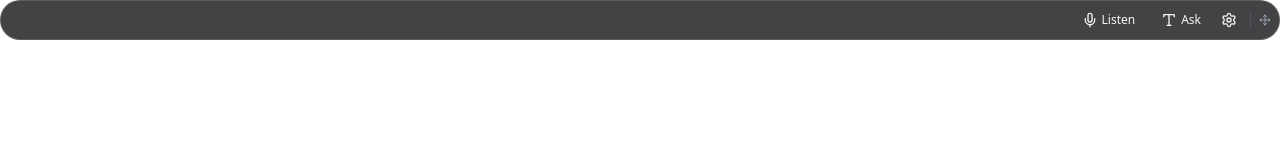
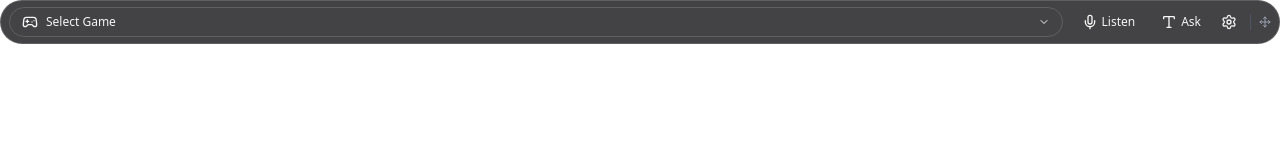
Before and after one commit to florian-lup/unstuck, a React (Vite) app: page / in a window 1280 px wide. Shown: the top 160 px of the page. Built offline with nearby package versions, Linux system fonts and the light colour scheme.

Commit message:
feat: enhance NavigationBar with game selection dropdown and update window dimensions for improved layout

```diff
--- a/dist-electron/main.js
+++ b/dist-electron/main.js
@@ -10,8 +10,7 @@ process.env.VITE_PUBLIC = VITE_DEV_SERVER_URL ? path.join(process.env.APP_ROOT,
 let win;
 function createWindow() {
   const { width: screenWidth } = screen.getPrimaryDisplay().workAreaSize;
-  const windowWidth = 350;
-  const windowHeight = 60;
+  const windowWidth = 420;
   win = new BrowserWindow({
     icon: path.join(process.env.VITE_PUBLIC, "electron-vite.svg"),
     frame: false,
@@ -24,8 +23,6 @@ function createWindow() {
     // Prevent resizing
     width: windowWidth,
     // Fixed width for navigation bar
-    height: windowHeight,
-    // Fixed height for navigation bar
     x: Math.round((screenWidth - windowWidth) / 2),
     // Center horizontally
     y: 20,
--- a/electron/main.ts
+++ b/electron/main.ts
@@ -28,8 +28,7 @@ let win: BrowserWindow | null
 
 function createWindow() {
   const { width: screenWidth } = screen.getPrimaryDisplay().workAreaSize
-  const windowWidth = 350
-  const windowHeight = 60
+  const windowWidth = 420
 
   win = new BrowserWindow({
     icon: path.join(process.env.VITE_PUBLIC, 'electron-vite.svg'),
@@ -38,7 +37,6 @@ function createWindow() {
     alwaysOnTop: true, // Keep on top of other windows
     resizable: false, // Prevent resizing
     width: windowWidth, // Fixed width for navigation bar
-    height: windowHeight, // Fixed height for navigation bar
     x: Math.round((screenWidth - windowWidth) / 2), // Center horizontally
     y: 20, // Position at top of screen
     webPreferences: {
--- a/src/App.tsx
+++ b/src/App.tsx
@@ -1,6 +1,12 @@
 import { NavigationBar } from './components/NavigationBar'
 import { useKeyboardToggle } from './hooks/use-keyboard-toggle'
 import './index.css'
+
+interface Game {
+  id: string
+  name: string
+  icon?: React.ReactNode
+}
 
 function App() {
   const { isVisible: isNavigationBarVisible } = useKeyboardToggle({
@@ -20,6 +26,11 @@ function App() {
     // Handle settings functionality here
   }
 
+  const handleGameSelect = (game: Game) => {
+    console.log('Selected game:', game)
+    // Handle game selection functionality here
+  }
+
   return (
     <>
       {isNavigationBarVisible && (
@@ -27,6 +38,7 @@ function App() {
           onSpeakClick={handleSpeakClick}
           onTextClick={handleTextClick}
           onSettingsClick={handleSettingsClick}
+          onGameSelect={handleGameSelect}
         />
       )}
     </>
--- a/src/components/NavigationBar.tsx
+++ b/src/components/NavigationBar.tsx
@@ -1,23 +1,38 @@
 import React from 'react'
 import { Mic, Type, Settings, Move } from 'lucide-react'
 import { Button } from './ui/button'
+import { SelectGame } from './select-game'
 import '../App.css'
+
+interface Game {
+  id: string
+  name: string
+  icon?: React.ReactNode
+}
 
 interface NavigationBarProps {
   onSpeakClick?: () => void
   onTextClick?: () => void
   onSettingsClick?: () => void
+  onGameSelect?: (game: Game) => void
 }
 
 export function NavigationBar({
   onSpeakClick,
   onTextClick,
-  onSettingsClick
+  onSettingsClick,
+  onGameSelect
 }: NavigationBarProps) {
   return (
     <div className="w-full mx-auto">
       <div className="gaming-nav-container px-2 py-1.5">
-        <div className="flex items-center justify-end gap-1">
+        <div className="flex items-center justify-between gap-2">
+          {/* Game Selection Dropdown */}
+          <div className="flex-1">
+            <SelectGame onGameSelect={onGameSelect} />
+          </div>
+
+          <div className="flex items-center gap-1">
             {/* Action Buttons */}
             <div className="flex items-center gap-1">
             {/* Speak Button */}
@@ -66,5 +81,6 @@ export function NavigationBar({
           </div>
         </div>
       </div>
+    </div>
   )
 }
--- /dev/null
+++ b/src/components/select-game.tsx
@@ -0,0 +1,119 @@
+import React, { useState, useRef, useEffect } from 'react'
+import { ChevronDown, Gamepad2 } from 'lucide-react'
+import '../App.css'
+
+interface Game {
+  id: string
+  name: string
+  icon?: React.ReactNode
+}
+
+const games: Game[] = [
+  { id: 'valorant', name: 'Valorant' },
+  { id: 'csgo', name: 'CS2' },
+  { id: 'lol', name: 'League of Legends 11.2' },
+  { id: 'apex', name: 'Apex Legends' },
+  { id: 'overwatch', name: 'Overwatch 2' }
+]
+
+interface SelectGameProps {
+  onGameSelect?: (game: Game) => void
+  className?: string
+}
+
+export function SelectGame({ onGameSelect, className = '' }: SelectGameProps) {
+  const [isOpen, setIsOpen] = useState(false)
+  const [selectedGame, setSelectedGame] = useState<Game | null>(null)
+  const dropdownRef = useRef<HTMLDivElement>(null)
+
+  // Close dropdown when clicking outside
+  useEffect(() => {
+    function handleClickOutside(event: MouseEvent) {
+      if (dropdownRef.current && !dropdownRef.current.contains(event.target as Node)) {
+        setIsOpen(false)
+      }
+    }
+
+    document.addEventListener('mousedown', handleClickOutside)
+    return () => {
+      document.removeEventListener('mousedown', handleClickOutside)
+    }
+  }, [])
+
+  // Close dropdown on Escape key
+  useEffect(() => {
+    function handleKeyDown(event: KeyboardEvent) {
+      if (event.key === 'Escape') {
+        setIsOpen(false)
+      }
+    }
+
+    if (isOpen) {
+      document.addEventListener('keydown', handleKeyDown)
+      return () => {
+        document.removeEventListener('keydown', handleKeyDown)
+      }
+    }
+  }, [isOpen])
+
+  const handleGameSelect = (game: Game) => {
+    setSelectedGame(game)
+    setIsOpen(false)
+    onGameSelect?.(game)
+  }
+
+  return (
+    <div className={`relative ${className}`} ref={dropdownRef}>
+      {/* Dropdown Trigger */}
+      <button
+        onClick={() => setIsOpen(!isOpen)}
+        className="border border-[var(--gaming-border-primary)] rounded-3xl px-3 py-1.5 flex items-center gap-2 text-sm font-medium text-[var(--gaming-text-primary)] hover:border-[var(--gaming-accent-primary)] transition-all duration-200 w-full justify-between"
+        aria-haspopup="listbox"
+        aria-expanded={isOpen}
+      >
+        <div className="flex items-center gap-2">
+          {selectedGame ? (
+            <>
+              <Gamepad2 className="w-4 h-4" />
+              <span className="text-xs">{selectedGame.name}</span>
+            </>
+          ) : (
+            <>
+              <Gamepad2 className="w-4 h-4" />
+              <span className="text-xs">Select Game</span>
+            </>
+          )}
+        </div>
+        <ChevronDown
+          className={`w-3 h-3 transition-transform duration-200 ${isOpen ? 'rotate-180' : ''}`}
+        />
+      </button>
+
+      {/* Dropdown Menu */}
+      {isOpen && (
+        <div className="absolute top-full left-0 mt-1 w-full max-w-[200px] z-50">
+          <div className=" bg-[var(--gaming-bg-primary)] border border-[var(--gaming-border-primary)] rounded-3xl p-1">
+            <div className="py-1" role="listbox">
+              {games.map((game) => (
+                <button
+                  key={game.id}
+                  onClick={() => handleGameSelect(game)}
+                  className="w-full px-3 py-2 text-left flex items-center gap-2 text-xs text-[var(--gaming-text-primary)] hover:bg-[var(--gaming-bg-secondary)] hover:text-[var(--gaming-accent-primary)] transition-all duration-150 focus:outline-none focus:bg-[var(--gaming-bg-secondary)] focus:text-[var(--gaming-accent-primary)] rounded-3xl"
+                  role="option"
+                  aria-selected={selectedGame?.id === game.id}
+                >
+                  <div className={`w-1.5 h-1.5 rounded-full transition-all duration-150 ${
+                    selectedGame?.id === game.id
+                      ? 'bg-[var(--gaming-accent-primary)]'
+                      : 'bg-[var(--gaming-text-muted)]'
+                  }`} />
+                  <span>{game.name}</span>
+                </button>
+              ))}
+            </div>
+          </div>
+        </div>
+      )}
+    </div>
+  )
+}
```
Lines whose indentation alone changed are shown as unchanged.
